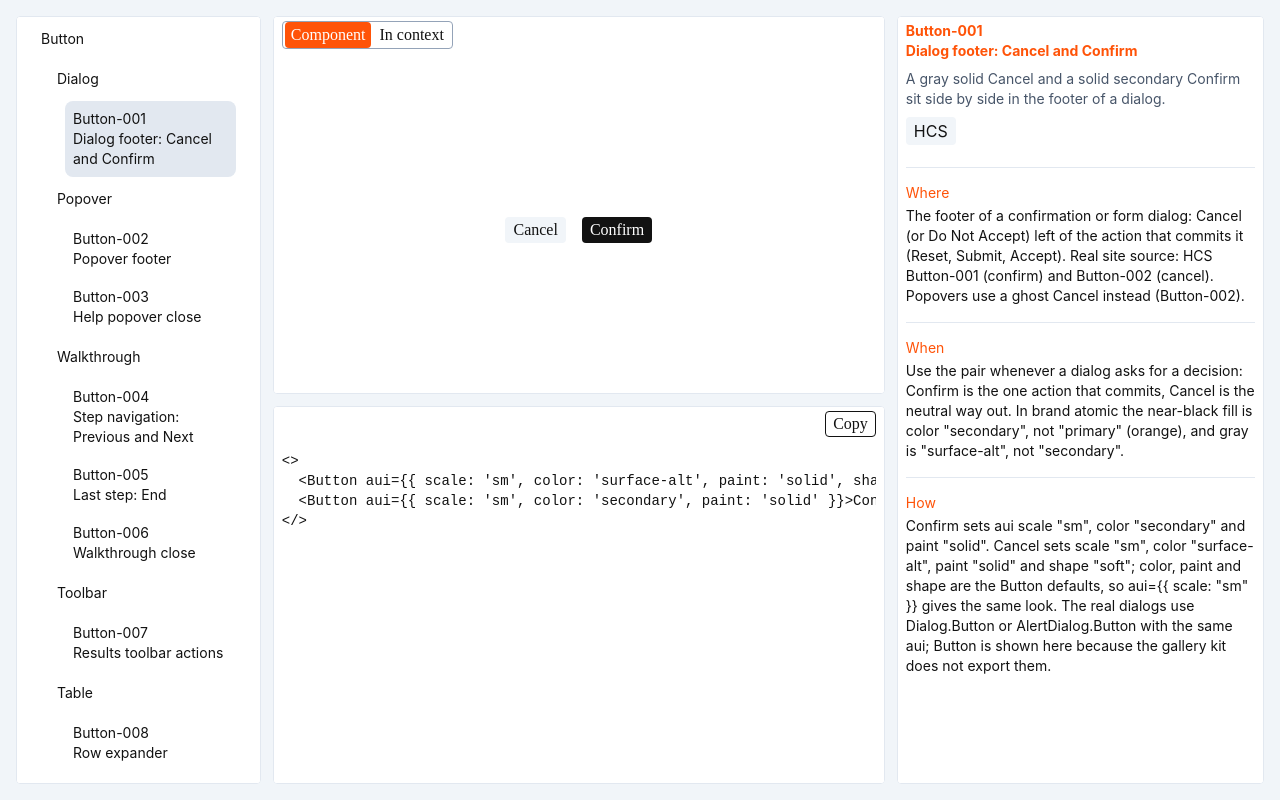
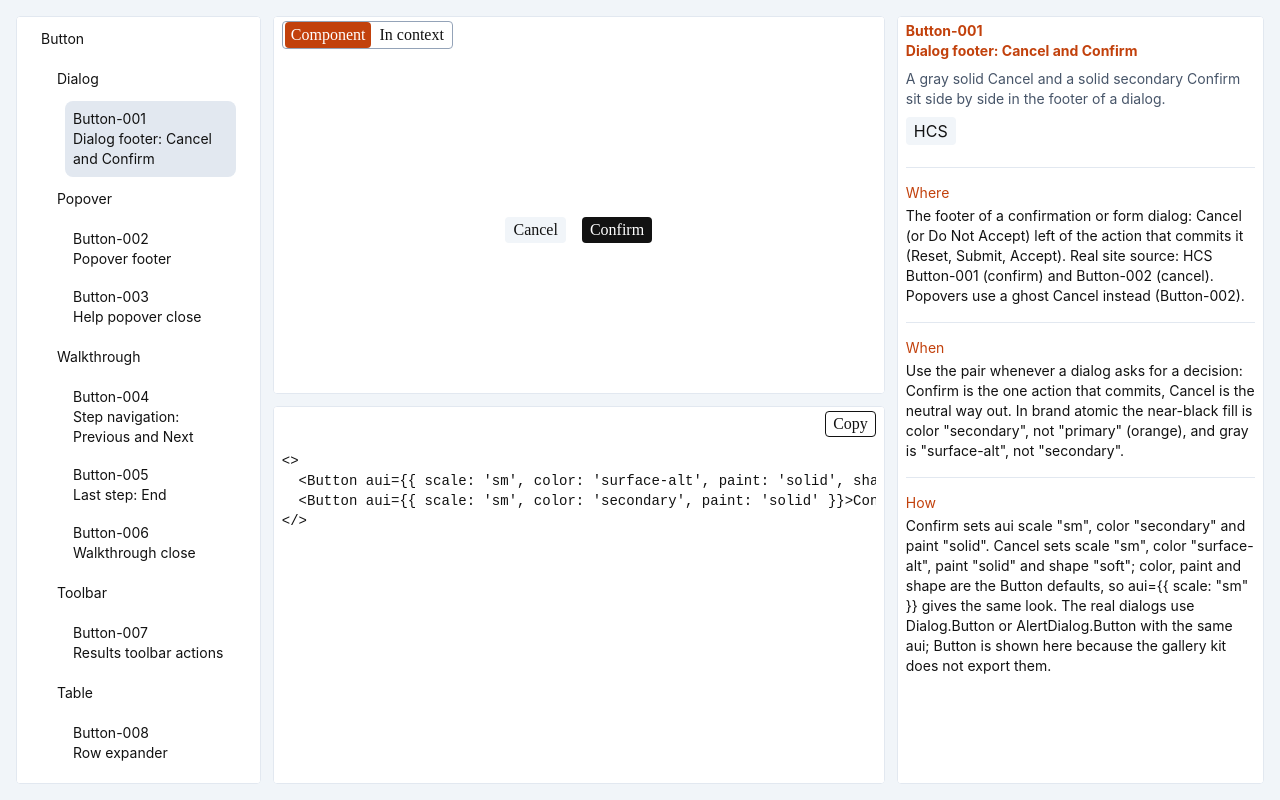
Before and after one commit to amelie-pierce/atomicaui-usecase, a React (Vite) app: page / in a window 1280 px wide. Built offline with nearby package versions, Linux system fonts and the light colour scheme; some icons are missing.

Commit message:
Resolve the gallery primary to a darker palette step so titles and the active toggle reach 4.5:1

```diff
--- a/src/usecase-gallery/styles/gallery.scss
+++ b/src/usecase-gallery/styles/gallery.scss
@@ -71,6 +71,14 @@ $narrow: 840px;
 }
 
 // ── Pane content ────────────────────────────────────────────────────────────
+// The theme primary is too light for small text (about 3.2:1 on white); where the gallery uses primary for
+// titles and the active toggle segment, resolve it to the palette's darker orange (at least 4.7:1 on the
+// surfaces, 5.2:1 with its white on-primary), the same step the high-contrast theme uses.
+.ug-render__toggle,
+.ug-docs {
+  --theme-primary: var(--p-palette-orange-600);
+}
+
 .ug-render__toggle {
   inline-size: fit-content;
   margin-block-end: var(--p-px-16);
```
Also changed, not shown: src/usecase-gallery/README.md.
